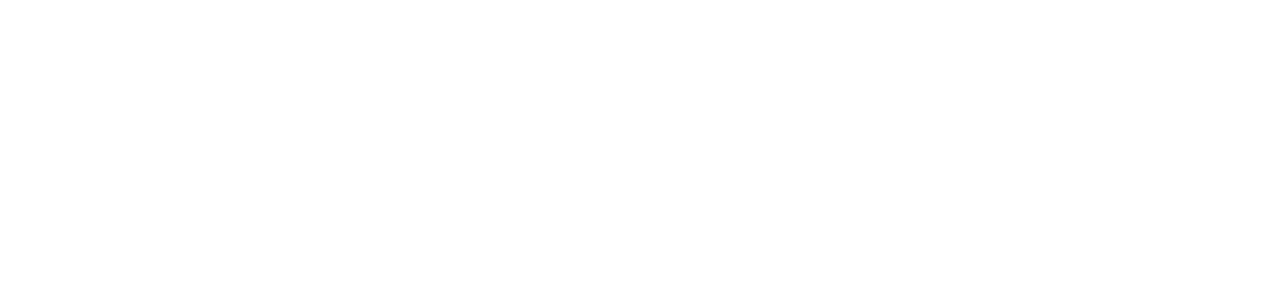
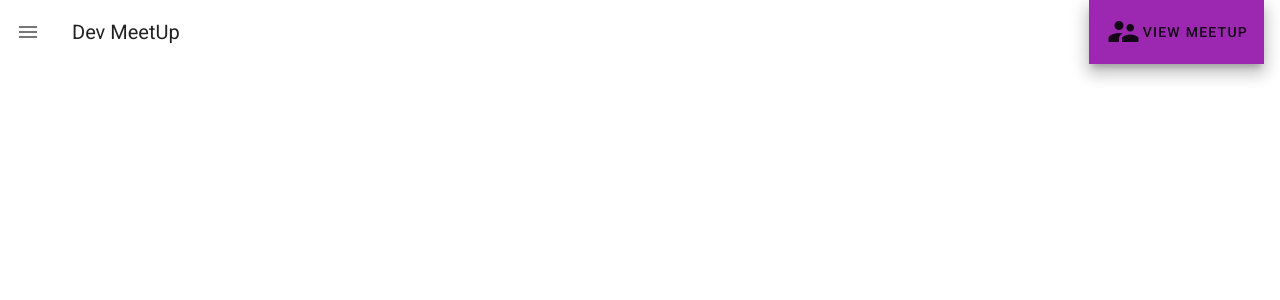
Before and after one commit to coderj001/vue-meetup, a Vue app: page / in a window 1280 px wide. Shown: the top 300 px of the page. Built offline with nearby package versions, Linux system fonts and the light colour scheme.

Commit message:
Added license

```diff
--- a/src/App.vue
+++ b/src/App.vue
@@ -1,5 +1,28 @@
 <template>
-    <v-app> </v-app>
+    <v-app>
+        <v-navigation-drawer color="purple" v-show="sideBar" temporary>
+            <v-list>
+                <v-list-item-icon>
+                    <v-icon>mdi-account-supervisor</v-icon>
+                    Account
+                </v-list-item-icon>
+            </v-list>
+        </v-navigation-drawer>
+        <v-toolbar>
+            <v-app-bar-nav-icon @click="sideBar = !sideBar"></v-app-bar-nav-icon>
+
+            <v-toolbar-title>Dev MeetUp</v-toolbar-title>
+
+            <v-spacer></v-spacer>
+
+            <v-toolbar-items>
+                <v-btn color="purple" elevation="10">
+                    <v-icon large>mdi-account-supervisor</v-icon>
+                    View MeetUp
+                </v-btn>
+            </v-toolbar-items>
+        </v-toolbar>
+    </v-app>
 </template>
 
 <script>
@@ -9,7 +32,7 @@
     components: {},
 
     data: () => ({
-        //
+        sideBar: false,
     }),
 };
 </script>
```
Also changed, not shown: 1 other file (tests, documents, lock files or other folders).
